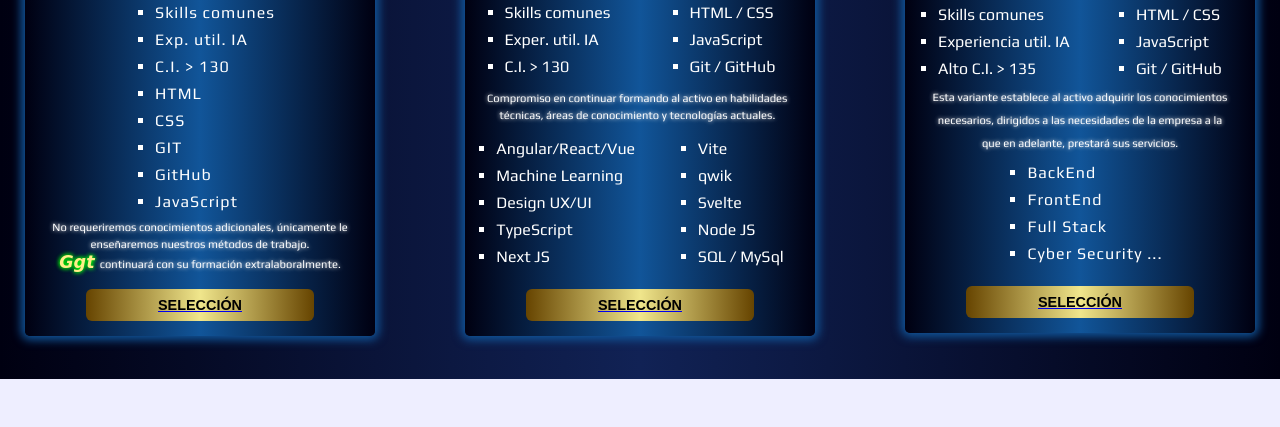
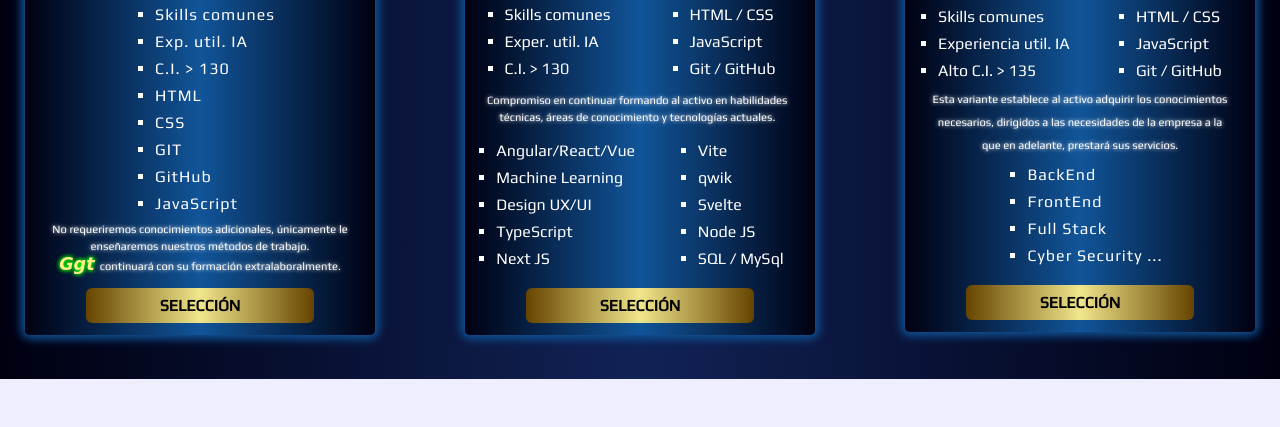
Before and after one commit to conancos/Landing-page-hire-dev, a plain HTML site: page index.html in a window 1280 px wide. Shown: the part 1124-1551 px from the top of the page. Drawn offline with nearby package versions, Linux system fonts and the light colour scheme; a web font is replaced by a local one.

Commit message:
Cambiar botones por <a>linkedin</> y CSS

```diff
--- a/index.html
+++ b/index.html
@@ -141,10 +141,8 @@
                                 nuestros métodos de trabajo.
                                 <br><span class="Ggt">Ggt</span> &nbsp;continuará con su formación extralaboralmente.
                             </p>
-                            <audio id="sound1" src="./assets/001-sound-nav.mp3"></audio>
-                            <a href="https://www.linkedin.com/in/joaquin-martinez-cortes/" target="_blank" rel="noopener" rel="noreferrer">
-                                <button onclick="document.getElementById('sound1').play()">SELECCIÓN</button>
-                            </a>
+                            <!-- <audio id="sound1" src="./assets/001-sound-nav.mp3"></audio> -->
+                            <a href="https://www.linkedin.com/in/joaquin-martinez-cortes/" target="_blank" rel="noopener" rel="noreferrer">SELECCIÓN</a>
                             <!-- document.getElementById('sound1').playbackRate = 2.0; // doble velocidad -->
                         </div>
 
@@ -184,10 +182,10 @@
                                     <li>SQL / MySql</li>
                                 </ul>
                             </div>
-                            <audio id="m" src="./assets/001-sound-nav.mp3"></audio>
-                            <a href="https://www.linkedin.com/in/joaquin-martinez-cortes/" target="_blank" rel="noopener" rel="noreferrer">
-                                <button onclick="document.getElementById('m').play()">SELECCIÓN</button>
-                            </a>
+                            <!-- <audio id="m" src="./assets/001-sound-nav.mp3"></audio> -->
+                            <a href="https://www.linkedin.com/in/joaquin-martinez-cortes/" target="_blank" rel="noopener"
+                            rel="noreferrer">SELECCIÓN</a>
+                            <!-- <button onclick="document.getElementById('m').play()">SELECCIÓN</button> -->
                         </div>
 
                         <div class="box" id="junior_liberado">
@@ -222,10 +220,10 @@
                                     <li>Cyber Security ...</li>
                                 </ul>
                             </div>
-                            <audio id="m" src="./assets/001-sound-nav.mp3" ></audio>
-                            <a href="https://www.linkedin.com/in/joaquin-martinez-cortes/" target="_blank" rel="noopener" rel="noreferrer">
-                                <button onclick="document.getElementById('m').play()">SELECCIÓN</button>
-                            </a>
+                            <!-- <audio id="m" src="./assets/001-sound-nav.mp3" ></audio> -->
+                            <a href="https://www.linkedin.com/in/joaquin-martinez-cortes/" target="_blank" rel="noopener"
+                            rel="noreferrer">SELECCIÓN</a>
+                            <!-- <button onclick="document.getElementById('m').play()">SELECCIÓN</button> -->
                         </div>
                     </div>
                 </article>
--- a/styles.css
+++ b/styles.css
@@ -291,6 +291,7 @@ body {
         max-width: 100%;
     }
 }
+
 @media (max-width: 345px) and (max-height: 650px) {
     .promo-video {
         display: block;
@@ -310,12 +311,14 @@ body {
     padding: 10px;
     line-height: 2rem
 }
+
 @media (max-width: 375px) {
     .container-news>h2 {
         margin-top: 15px;
     }
 }
-@media (max-width: 427px ) and (max-height: 630px) {
+
+@media (max-width: 427px) and (max-height: 630px) {
     .container-news>h2 {
         margin-top: 30px;
     }
@@ -328,7 +331,6 @@ body {
         padding: 0
     }
 }
-
 
 .container-news>p {
     /* margin: 3% 5%; */
@@ -358,9 +360,11 @@ body {
         line-height: .8
     }
 }
+
 @media (max-width: 635px) {
     .container-news>h2 {
-        line-height: 1; /*                         ------------------------------------- */
+        line-height: 1;
+        /*                         ------------------------------------- */
 
     }
 }
@@ -394,7 +398,6 @@ body {
     height: 100%;
     aspect-ratio: 16/9;
 }
-
 
 .promo-skills_common {
     width: 100%;
@@ -787,12 +790,17 @@ body {
     line-height: .8 !important;
 }
 
-.box button {
+.box a {
     display: block;
+    /* width: content; */
     width: 65%;
-    margin: 15px auto;
-    padding: .5rem;
-    font-size: .9rem;
+    margin: 12px auto;
+    padding: .5rem 2rem;
+    color: black;
+    /* font-weight: bold; */
+    text-align: center;
+    text-decoration: none;
+    font-size: 1rem;
     font-weight: bold;
     background: linear-gradient(90deg, var(--gold1), khaki, var(--gold1));
     border: none;
@@ -801,7 +809,7 @@ body {
     transition: .4s;
 }
 
-.box button:hover {
+.box a:hover {
     background-image: linear-gradient(90deg, #125, #0af, #125);
     /* box-shadow: inset 0 0 3px 1px #0af; */
     color: #fff;
@@ -809,7 +817,7 @@ body {
     /* transition: .5s; */
 }
 
-.box button:active {
+.box a:active {
     transform: scale(.97);
     box-shadow: inset 0 0 2px 1px #000;
     background-image: linear-gradient(90deg, #114, #09f, #114);
@@ -1221,7 +1229,6 @@ body {
         /* para móvil chico */
     }
 
-
     .giroBrillo form {
         width: calc(100% - 10px);
         /* width: 339px !important; */
@@ -1257,6 +1264,7 @@ footer#footer {
         margin-top: 135px
     }
 }
+
 /* @media (max-height: 720px) {
           footer#footer {
               margin-top: 355px;
```
